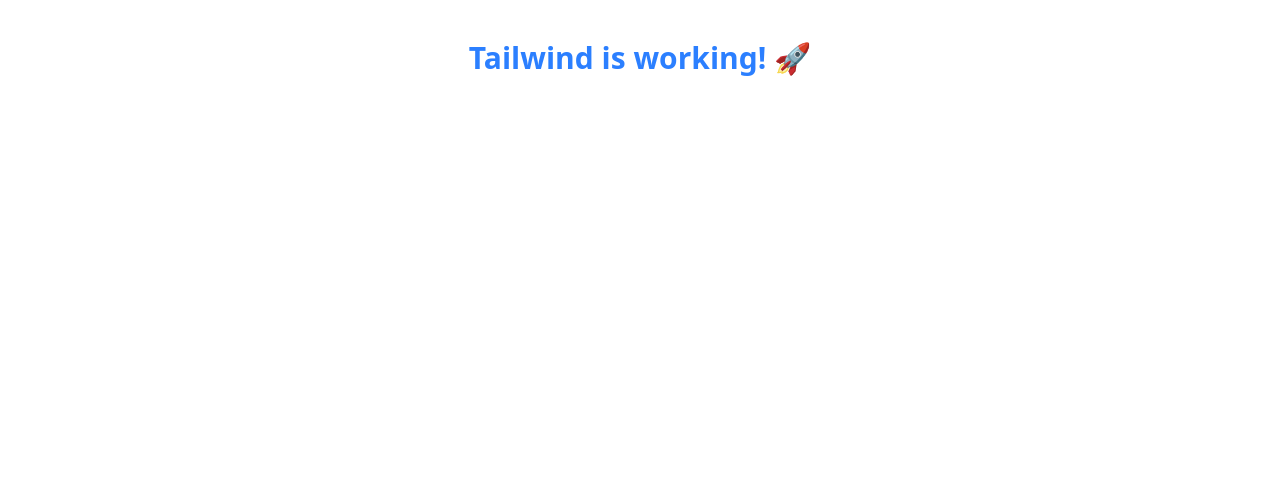
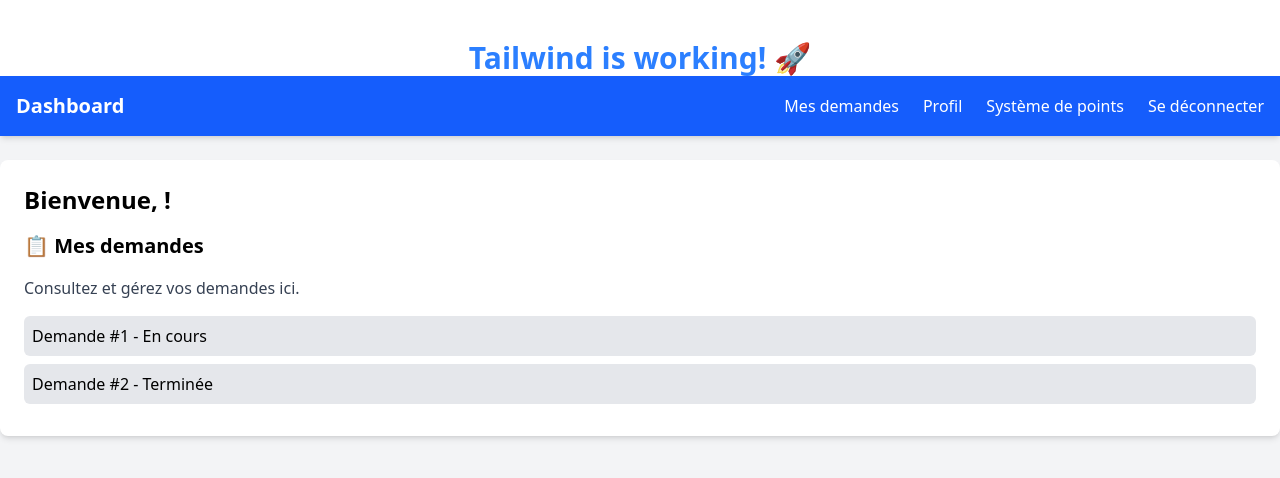
Before and after one commit to kholoud001/RecycleHub, an Angular app: page /collector-dashboard in a window 1280 px wide. Before the commit this address led to /. Shown: the top 478 px of the page. Built offline with nearby package versions, Linux system fonts and the light colour scheme.

Commit message:
REC-4 pre register collector

```diff
--- a/src/app/app-routing.module.ts
+++ b/src/app/app-routing.module.ts
@@ -1,8 +1,10 @@
 import { NgModule } from '@angular/core';
 import { RouterModule, Routes } from '@angular/router';
 import {DashboardComponent} from './particular/dashboard/dashboard.component';
+
 import {RegisterComponent} from './auth/register/register.component';
 import {LoginComponent} from './auth/login/login.component';
+import {CollectorDashboardComponent} from './collector/collector-dashboard/collector-dashboard.component';
 
 const routes: Routes = [
   { path: 'register', component: RegisterComponent},
@@ -11,6 +13,8 @@
   { path: 'dashboard', component: DashboardComponent },
   { path: 'my-requests', component: DashboardComponent },
   { path: 'profile', component: DashboardComponent },
+  { path: 'collector-dashboard', component: CollectorDashboardComponent },
+
 
 
 
--- a/src/app/app.module.ts
+++ b/src/app/app.module.ts
@@ -5,6 +5,7 @@
 import { AppComponent } from './app.component';
 import { AuthModule } from './auth/auth.module';
 import { ParticularModule } from './particular/particular.module';
+import { CollectorModule } from './collector/collector.module';
 
 @NgModule({
   declarations: [
@@ -14,7 +15,8 @@
     BrowserModule,
     AppRoutingModule,
     AuthModule,
-    ParticularModule
+    ParticularModule,
+    CollectorModule
   ],
   providers: [],
   bootstrap: [AppComponent]
--- a/src/app/auth/auth.service.ts
+++ b/src/app/auth/auth.service.ts
@@ -41,7 +41,19 @@
       photo: null,
     };
 
-    this.collectors.push(collector1, collector2);
+    const collector3 = {
+      nom: 'Collecteur 3',
+      prenom: 'Test',
+      email: 'collector3@example.com',
+      password: '123456',
+      adresse: 'Rabat',
+      telephone: '0987654321',
+      dateNaissance: '1996-02-02',
+      role: 'collector',
+      photo: null,
+    };
+
+    this.collectors.push(collector1, collector2,collector3);
 
     localStorage.setItem('collectors', JSON.stringify(this.collectors));
   }
--- a/src/app/auth/login/login.component.ts
+++ b/src/app/auth/login/login.component.ts
@@ -38,12 +38,11 @@
             icon: 'success',
             confirmButtonText: 'OK'
           }).then(() => {
-            // Redirection selon le rôle de l'utilisateur
-            const currentUser = JSON.parse(localStorage.getItem('currentUser') || 'null');
-            if (currentUser.role === 'collector') {
-              this.router.navigate(['/collector-dashboard']); // Rediriger vers le tableau de bord des collecteurs
+            const connectedUser = JSON.parse(localStorage.getItem('connectedUser') || 'null');
+            if (connectedUser.role === 'collector') {
+              this.router.navigate(['/collector-dashboard']);
             } else {
-              this.router.navigate(['/dashboard']); // Rediriger vers le tableau de bord des particuliers
+              this.router.navigate(['/dashboard']);
             }
           });
         } else {
--- /dev/null
+++ b/src/app/collector/collector-dashboard/collector-dashboard.component.html
@@ -0,0 +1,54 @@
+<div class="min-h-screen bg-gray-100">
+
+  <!-- Navbar -->
+  <nav class="bg-blue-600 p-4 shadow-md">
+    <div class="container mx-auto flex justify-between items-center">
+      <a href="#" class="text-white font-bold text-xl">Dashboard</a>
+      <ul class="flex space-x-6">
+        <li><button (click)="setPage('myRequests')" class="text-white hover:text-gray-300">Mes demandes</button></li>
+        <li><button (click)="setPage('profile')" class="text-white hover:text-gray-300">Profil</button></li>
+        <li><button (click)="setPage('points')" class="text-white hover:text-gray-300">Système de points</button></li>
+        <li><button (click)="logout()" class="text-white hover:text-gray-300">Se déconnecter</button></li>
+      </ul>
+    </div>
+  </nav>
+
+  <!-- Content -->
+  <div class="container mx-auto mt-6">
+    <div class="bg-white p-6 rounded-lg shadow-md">
+      <h2 class="text-2xl font-bold mb-4">Bienvenue, {{ connectedUser?.nom }}!</h2>
+
+      <!-- My Requests Section -->
+      <div *ngIf="currentPage === 'myRequests'">
+        <h3 class="text-xl font-semibold mb-4">📋 Mes demandes</h3>
+        <p class="text-gray-700">Consultez et gérez vos demandes ici.</p>
+        <!-- Liste des demandes (exemple statique) -->
+        <ul class="mt-4">
+          <li class="p-2 bg-gray-200 mb-2 rounded-md">Demande #1 - En cours</li>
+          <li class="p-2 bg-gray-200 mb-2 rounded-md">Demande #2 - Terminée</li>
+        </ul>
+      </div>
+
+      <!-- Profile Section -->
+      <div *ngIf="currentPage === 'profile'">
+        <h3 class="text-xl font-semibold mb-4">👤 Profil</h3>
+        <p class="text-gray-700">Informations sur votre profil.</p>
+        <div class="grid grid-cols-2 gap-6 mt-4">
+          <div><strong>Nom :</strong> {{ connectedUser?.nom }} {{ connectedUser?.prenom }}</div>
+          <div><strong>Email :</strong> {{ connectedUser?.email }}</div>
+          <div><strong>Rôle :</strong> {{ connectedUser?.role }}</div>
+        </div>
+      </div>
+
+      <!-- Points System Section -->
+      <div *ngIf="currentPage === 'points'">
+        <h3 class="text-xl font-semibold mb-4">🏆 Système de points</h3>
+        <p class="text-gray-700">Vos points accumulés en tant que collecteur.</p>
+        <div class="mt-4 p-4 bg-yellow-100 border-l-4 border-yellow-500">
+          <h4 class="text-lg font-semibold">Points actuels : <span class="text-blue-600">{{ connectedUser?.points || 0 }}</span></h4>
+        </div>
+      </div>
+
+    </div>
+  </div>
+</div>
--- /dev/null
+++ b/src/app/collector/collector-dashboard/collector-dashboard.component.ts
@@ -0,0 +1,30 @@
+import { Component } from '@angular/core';
+import {Router} from '@angular/router';
+import {AuthService} from '../../auth/auth.service';
+
+@Component({
+  selector: 'app-collector-dashboard',
+  standalone: false,
+
+  templateUrl: './collector-dashboard.component.html',
+  styleUrl: './collector-dashboard.component.css'
+})
+export class CollectorDashboardComponent {
+
+  connectedUser: any = null;
+  currentPage: string = 'myRequests';
+
+  constructor(private authService: AuthService, private router: Router) {
+    this.connectedUser = JSON.parse(localStorage.getItem('connectedUser') || 'null');
+  }
+
+  logout() {
+    this.authService.logout();
+    this.router.navigate(['/login']);
+  }
+
+  setPage(page: string) {
+    this.currentPage = page;
+  }
+
+}
--- a/src/app/particular/dashboard/dashboard.component.html
+++ b/src/app/particular/dashboard/dashboard.component.html
@@ -5,9 +5,9 @@
     <div class="container mx-auto flex justify-between items-center">
       <a href="#" class="text-white font-bold text-xl">Dashboard</a>
       <ul class="flex space-x-6">
-        <li><a href="/my-requests" class="text-white hover:text-gray-300">My Requests</a></li>
+        <li><a href="/my-requests" class="text-white hover:text-gray-300">Mes demandes</a></li>
         <li><a href="/profile" class="text-white hover:text-gray-300">Profile</a></li>
-        <li><button (click)="logout()" class="text-white hover:text-gray-300">Logout</button></li>
+        <li><button (click)="logout()" class="text-white hover:text-gray-300">Se déconnecter</button></li>
       </ul>
     </div>
   </nav>
@@ -15,11 +15,11 @@
   <!-- Content -->
   <div class="container mx-auto mt-6">
     <div class="bg-white p-6 rounded-lg shadow-md">
-      <h2 class="text-2xl font-bold mb-4">Welcome, {{ connectedUser?.nom }}!</h2>
+      <h2 class="text-2xl font-bold mb-4">Bienvenue, {{ connectedUser?.nom }}!</h2>
 
       <!-- My Requests Section -->
       <div *ngIf="currentPage === 'myRequests'">
-        <h3 class="text-xl font-semibold mb-4">My Requests</h3>
+        <h3 class="text-xl font-semibold mb-4">Mes demandes Requests</h3>
         <p class="text-gray-700">Here you can view and manage your requests.</p>
         <!-- Add your content here for displaying requests -->
       </div>
--- a/src/app/particular/dashboard/dashboard.component.ts
+++ b/src/app/particular/dashboard/dashboard.component.ts
@@ -1,6 +1,6 @@
 import {Component, OnInit} from '@angular/core';
+import {Router} from '@angular/router';
 import {AuthService} from '../../auth/auth.service';
-import {Router} from '@angular/router';
 
 @Component({
   selector: 'app-dashboard',
```
Also changed, not shown: src/app/collector/collector.module.ts (added, +15 -0 lines), src/app/collector/collector-dashboard/collector-dashboard.component.css (added), 1 other file (tests, documents, lock files or other folders).
